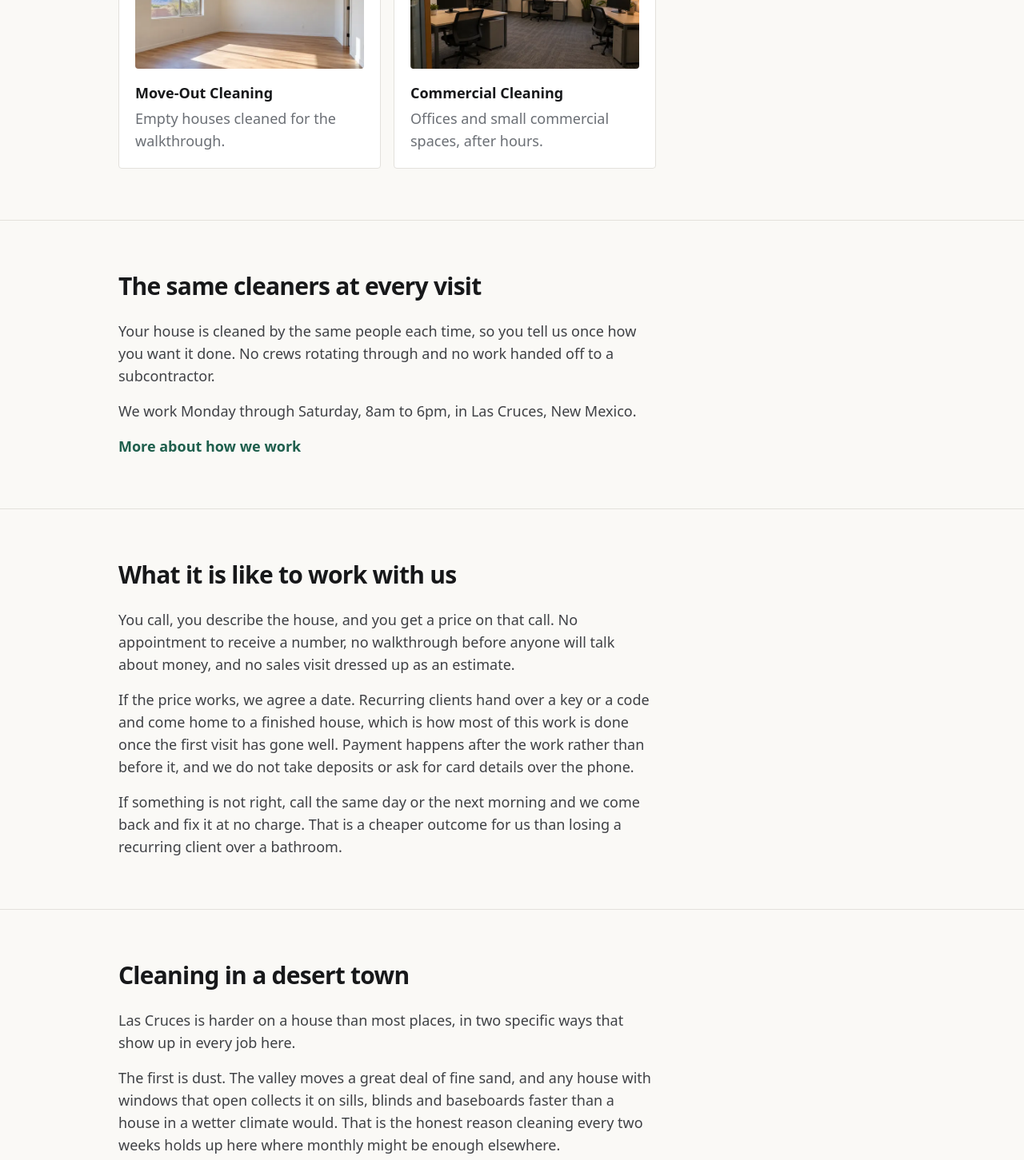
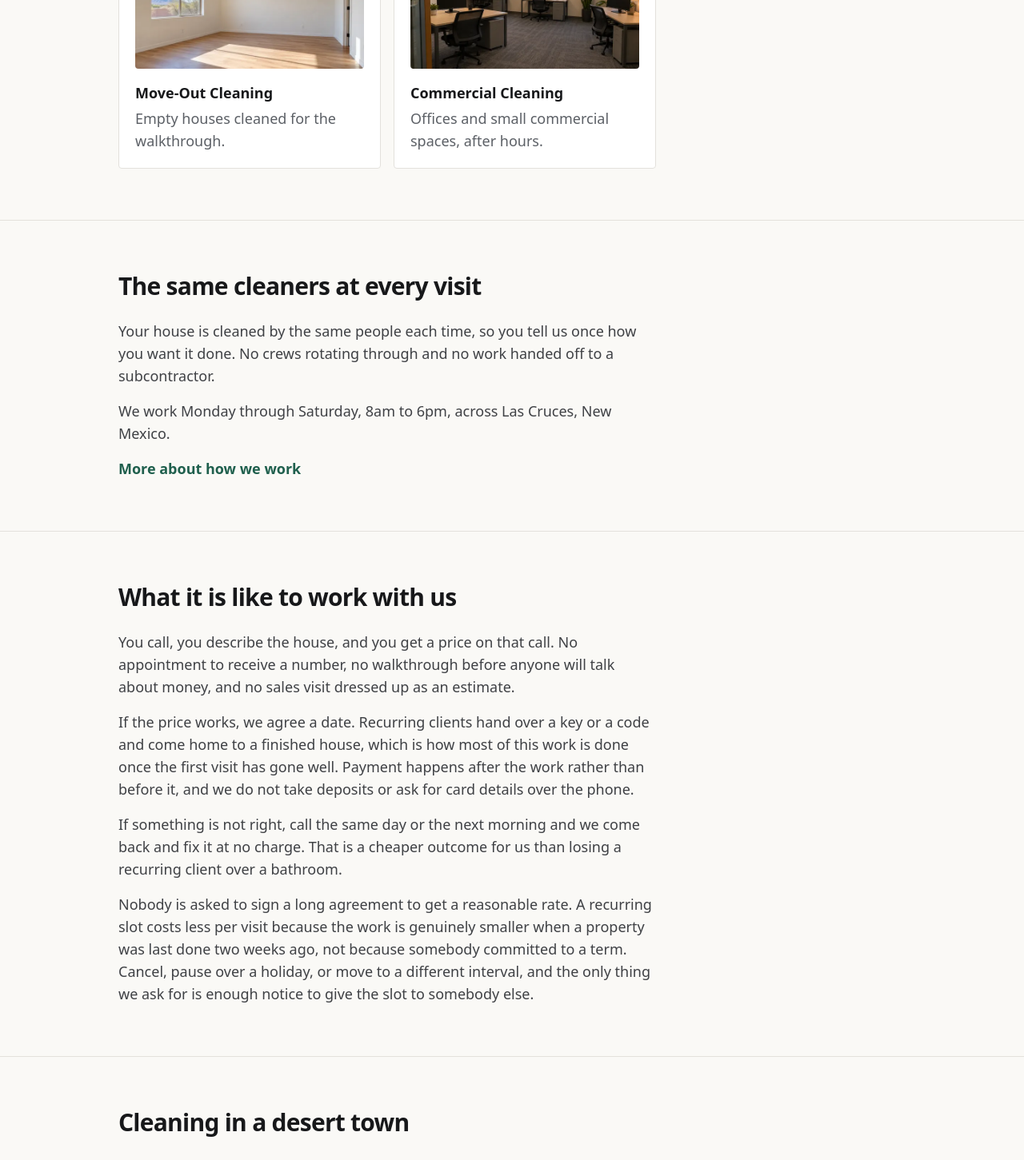
Before and after one commit to joshuarg007/lascrucescleaning, a Next.js app: page / in a window 1280 px wide. Shown: the part 2000-3451 px from the top of the page at 80% size. Built offline with nearby package versions, Linux system fonts and the light colour scheme.

Commit message:
Darken muted text for AA contrast, declare LocalBusiness explicitly, sharpen the home title

```diff
--- a/src/app/globals.css
+++ b/src/app/globals.css
@@ -5,7 +5,7 @@
   --color-surface: #ffffff;
   --color-ink: #17181a;
   --color-ink-2: #3f4145;
-  --color-muted: #6b6f75;
+  --color-muted: #5c6066;
   --color-line: #e3e1dc;
   --color-accent: #1f5f4d;
   --color-accent-soft: #e7f0ec;
--- a/src/app/layout.tsx
+++ b/src/app/layout.tsx
@@ -41,7 +41,7 @@ export default function RootLayout({
 }: Readonly<{ children: React.ReactNode }>) {
   const org = {
     "@context": "https://schema.org",
-    "@type": ["Organization", "HouseCleaningBusiness"],
+    "@type": ["LocalBusiness", "HouseCleaningBusiness", "Organization"],
     "@id": `${site.url}#business`,
     name: site.name,
     url: site.url,
--- a/src/app/page.tsx
+++ b/src/app/page.tsx
@@ -5,7 +5,7 @@ import { prices, services, site } from "@/lib/site";
 import { cardImage, image } from "@/lib/images";
 
 export const metadata: Metadata = {
-  title: "House Cleaning in Las Cruces, NM | Las Cruces Cleaning",
+  title: { absolute: "House Cleaning in Las Cruces, NM: Prices From $160" },
   description:
     "House cleaning, deep cleaning and move-out cleaning in Las Cruces, New Mexico. Prices published up front, starting at $160 a visit. Call (575) 386-5714.",
   alternates: { canonical: "/" },
@@ -105,7 +105,7 @@ export default function Home() {
           to a subcontractor.
         </p>
         <p>
-          We work {site.hours}, in {site.areaServed}.
+          We work {site.hours}, across {site.areaServed}.
         </p>
         <p className="text-sm">
           <Link href="/about/" className="font-semibold text-accent">
@@ -131,6 +131,14 @@ export default function Home() {
           If something is not right, call the same day or the next morning and we
           come back and fix it at no charge. That is a cheaper outcome for us
           than losing a recurring client over a bathroom.
+        </p>
+        <p>
+          Nobody is asked to sign a long agreement to get a reasonable rate. A
+          recurring slot costs less per visit because the work is genuinely
+          smaller when a property was last done two weeks ago, not because
+          somebody committed to a term. Cancel, pause over a holiday, or move to
+          a different interval, and the only thing we ask for is enough notice to
+          give the slot to somebody else.
         </p>
       </Section>
 
```
